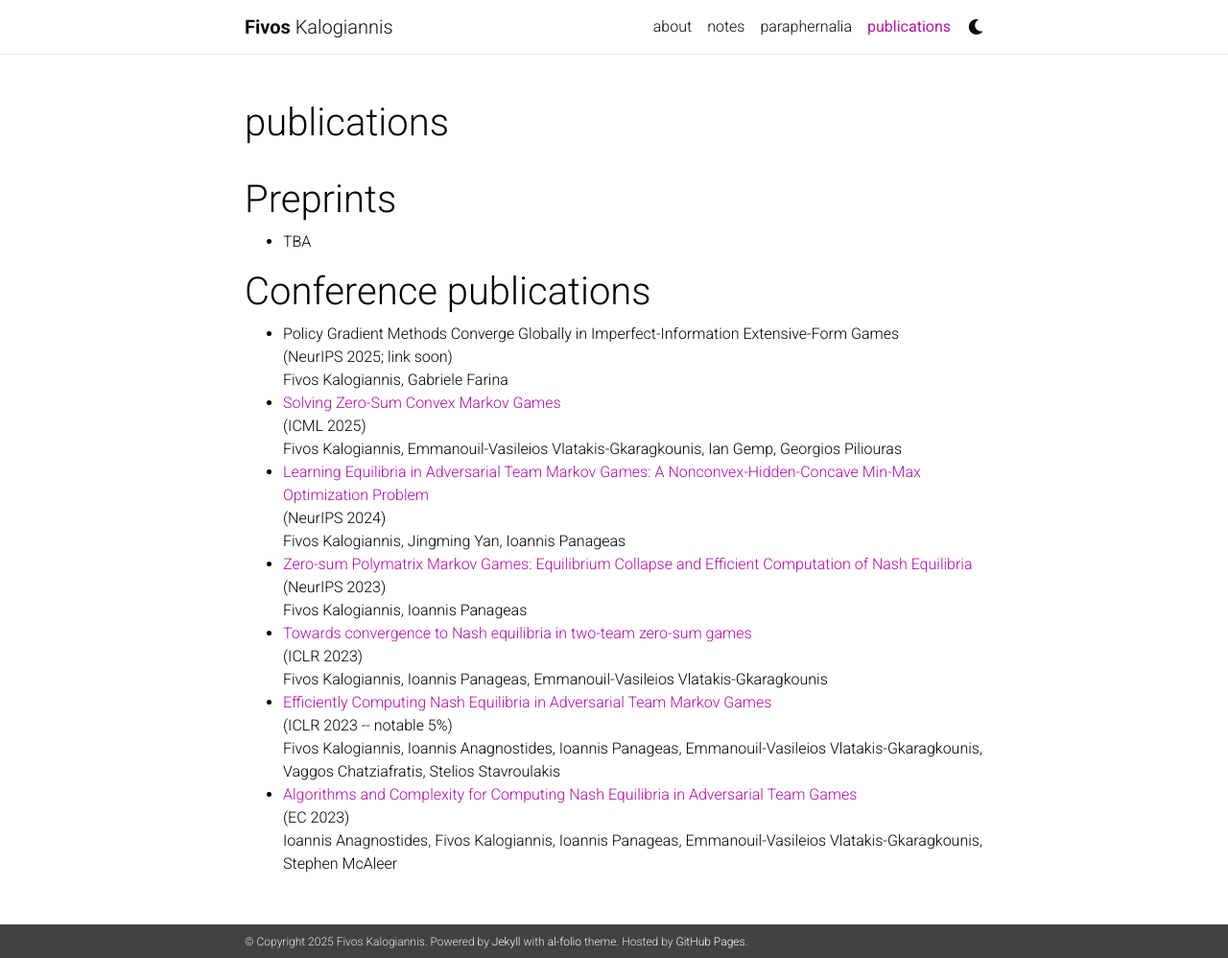
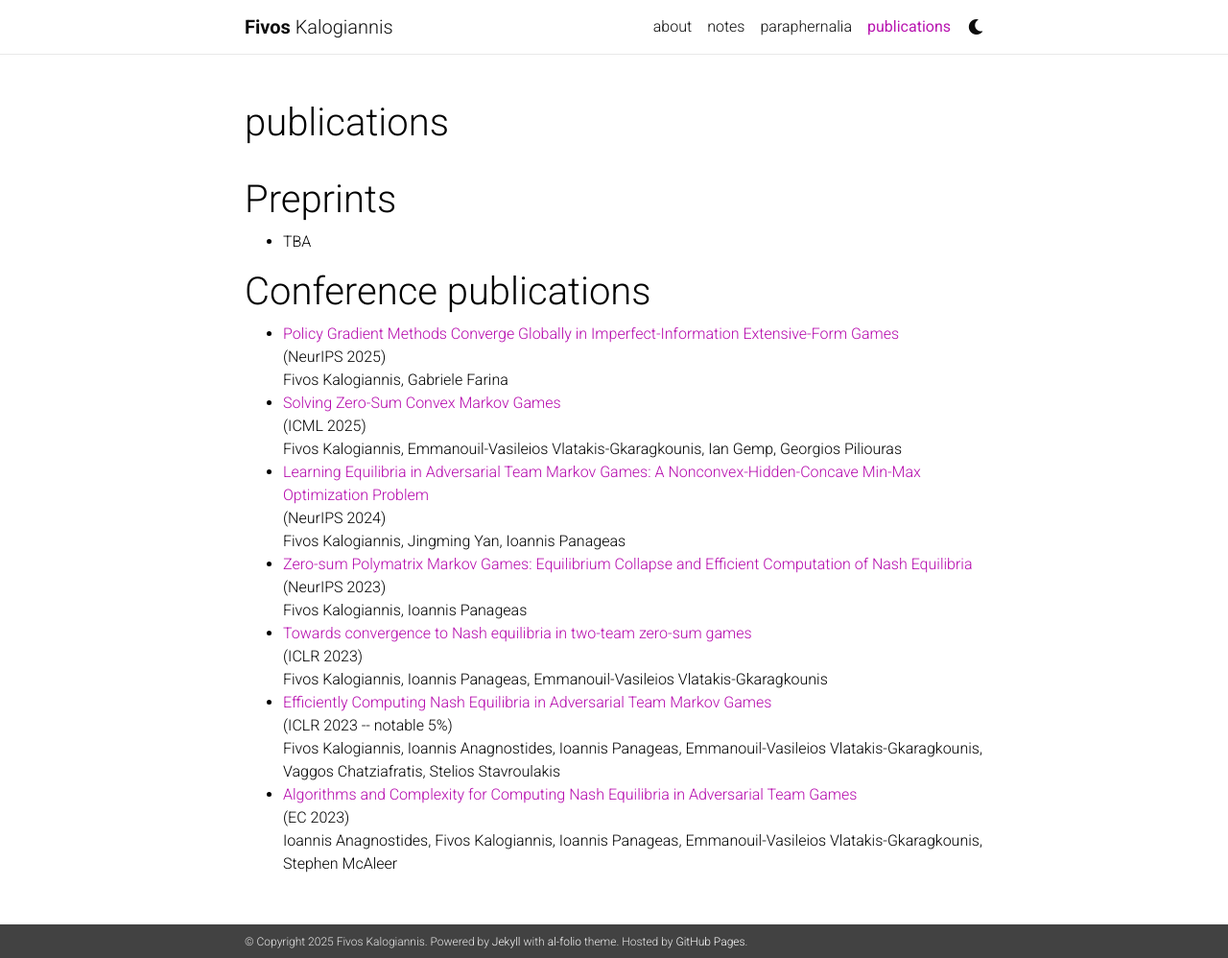
Before and after one commit to fivoskal/fivoskal.github.io, a Jekyll site: the page built from _pages/publications.md, in a window 1280 px wide and 998 px high. Shown: the whole window at 96% size. Built offline with Jekyll 4.4.1, drawn with Linux system fonts in a browser that asks for light colours; nearby versions of some CDN libraries; comment, search, counter and statistics services are not loaded; a style sheet for code colours, icons or effects is not loaded.

Commit message:
Update conference publication link and details

```diff
--- a/_pages/publications.md
+++ b/_pages/publications.md
@@ -17,7 +17,7 @@ years: [2021, 2025]
 # Conference publications
 <ul>
   <li>
-    Policy Gradient Methods Converge Globally in Imperfect-Information Extensive-Form Games<br>(NeurIPS 2025; link soon)<br>Fivos Kalogiannis, Gabriele Farina
+    <a href="https://openreview.net/forum?id=VYY5sG4EMm&referrer=%5BAuthor+Console%5D%28%2Fgroup%3Fid%3DNeurIPS.cc%2F2025%2FConference%2FAuthors%23your-submissions%29">Policy Gradient Methods Converge Globally in Imperfect-Information Extensive-Form Games</a><br>(NeurIPS 2025)<br>Fivos Kalogiannis, Gabriele Farina
   </li>
     <li>
     <a href="https://arxiv.org/abs/2506.16120">Solving Zero-Sum Convex Markov Games</a><br>(ICML 2025)<br>Fivos Kalogiannis, Emmanouil-Vasileios Vlatakis-Gkaragkounis, Ian Gemp, Georgios Piliouras
```
